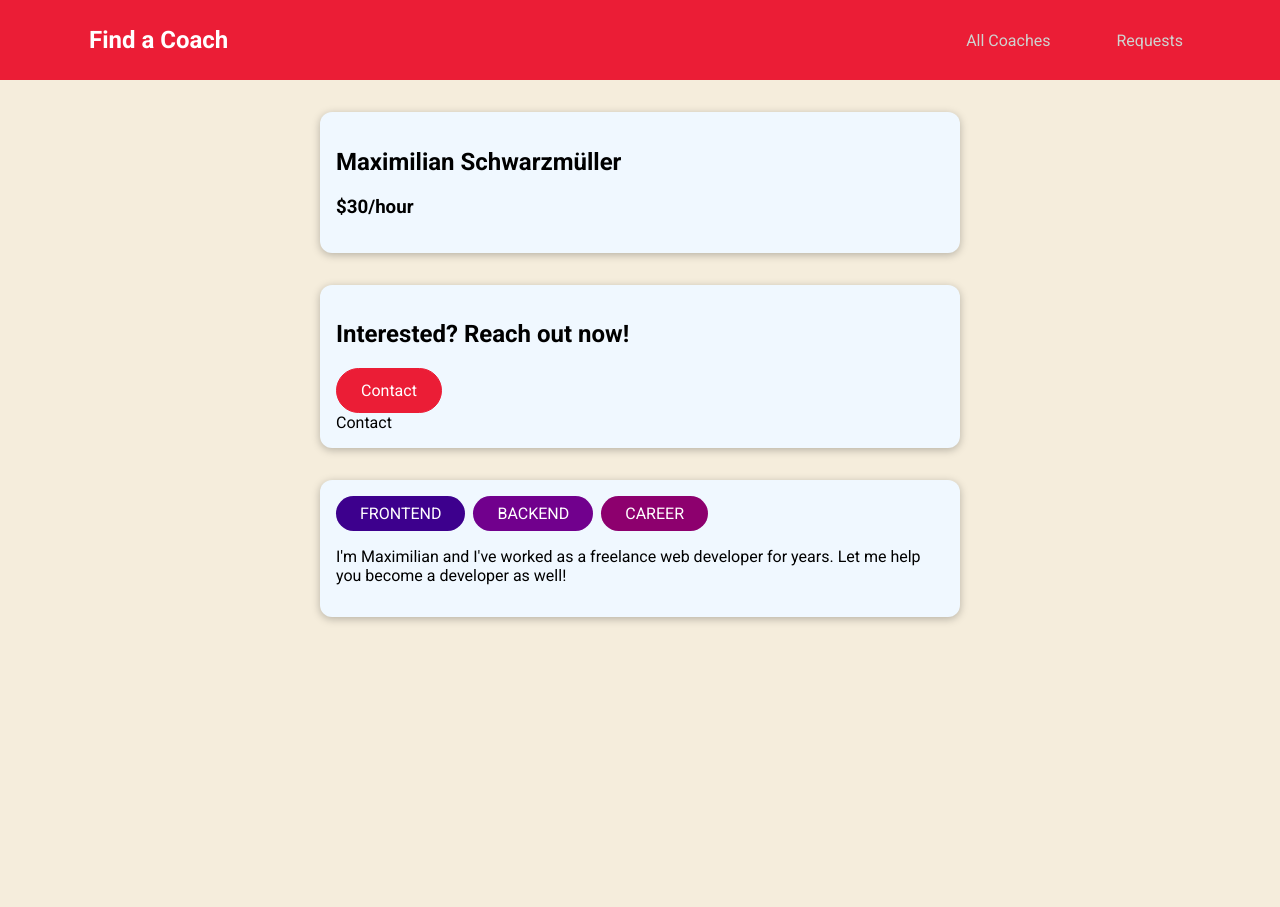
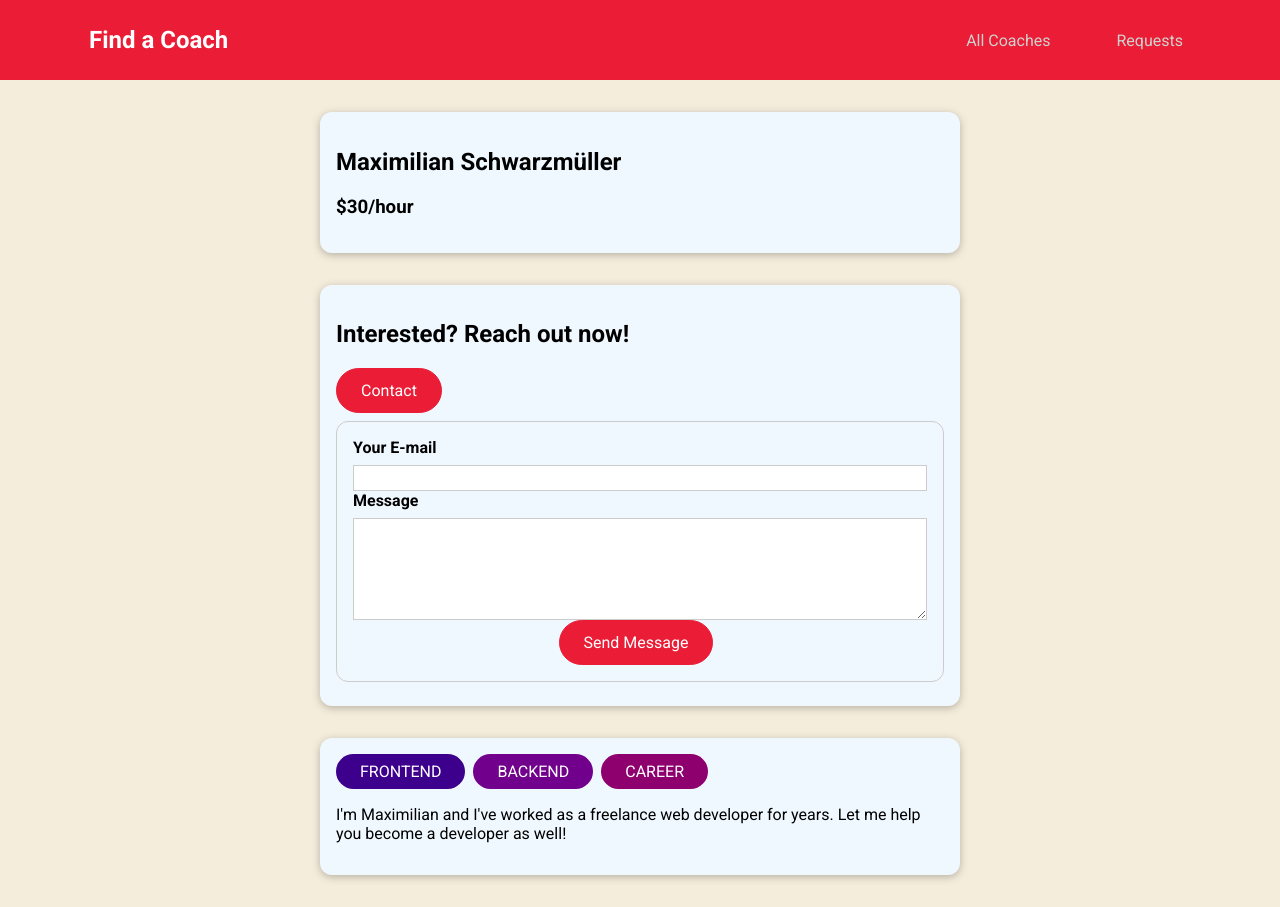
Before and after one commit to ccarranzac/Find-a-Coach-Vue, a Vue app: page /coaches/c1/contact in a window 1280 px wide. Before the commit the page ends 800 px from the top, so only its background shows below. Built offline with nearby package versions, Linux system fonts and the light colour scheme.

Commit message:
adding requests views

```diff
--- /dev/null
+++ b/src/components/requests/RequestItem.vue
@@ -0,0 +1,44 @@
+<template>
+  <li>
+    <div>
+      <a :href="emailLink">{{ request.userEmail }}</a>
+    </div>
+    <p>{{ request.message }}</p>
+  </li>
+</template>
+
+<script>
+export default {
+  props: {
+    request: { type: Object, required: true },
+  },
+  computed: {
+    emailLink() {
+      return 'mailto:' + this.request.userEmail;
+    },
+  },
+};
+</script>
+
+<style scoped>
+li {
+  margin: 1rem 0;
+  border: 1px solid #ccc;
+  padding: 1rem;
+}
+
+a {
+  color: #3d008d;
+  text-decoration: none;
+  font-weight: bold;
+}
+
+a:hover,
+a:active {
+  color: #8d007a;
+}
+
+p {
+  margin: 0.5rem 0 0 0;
+}
+</style>
--- a/src/store/modules/requests/actions.js
+++ b/src/store/modules/requests/actions.js
@@ -0,0 +1,11 @@
+export default {
+  contactCoach(context, payload) {
+    const newRequest = {
+      id: new Date().toISOString(),
+      coachId: payload.coachId,
+      userEmail: payload.email,
+      message: payload.message,
+    };
+    context.commit('createRequest', newRequest);
+  },
+};
--- a/src/store/modules/requests/getters.js
+++ b/src/store/modules/requests/getters.js
@@ -0,0 +1,8 @@
+export default {
+  getRequests(state) {
+    return state.requests;
+  },
+  hasRequests(state) {
+    return state.requests && state.requests.length > 0;
+  },
+};
--- a/src/store/modules/requests/index.js
+++ b/src/store/modules/requests/index.js
@@ -3,8 +3,11 @@ import requestsGetters from './getters';
 import requestsActions from './actions';
 
 export default {
+  namespaced: true,
   state() {
-    return {};
+    return {
+      requests: [],
+    };
   },
   mutations: requestsMutations,
   getters: requestsGetters,
--- a/src/store/modules/requests/mutations.js
+++ b/src/store/modules/requests/mutations.js
@@ -0,0 +1,5 @@
+export default {
+  createRequest(state, payload) {
+    state.requests.push(payload);
+  },
+};
--- a/src/views/requests/ContactCoach.vue
+++ b/src/views/requests/ContactCoach.vue
@@ -1 +1,98 @@
-<template>Contact</template>
+<template>
+  <form class="form-control" @submit.prevent="submitForm">
+    <div>
+      <label for="email">Your E-mail</label>
+      <input type="text" id="email" v-model.trim="email" />
+    </div>
+    <div>
+      <label for="message">Message</label>
+      <textarea rows="5" id="message" v-model.trim="message" />
+    </div>
+    <p class="errors" v-if="!formIsValid">
+      Please enter valid email and non-empty message
+    </p>
+    <div class="actions">
+      <base-button>Send Message</base-button>
+    </div>
+  </form>
+</template>
+
+<script>
+export default {
+  data() {
+    return {
+      email: '',
+      message: '',
+      formIsValid: true,
+    };
+  },
+  methods: {
+    validateForm() {
+      this.formIsValid = true;
+      if (
+        this.email === '' ||
+        !this.email.includes('@') ||
+        this.message === ''
+      ) {
+        this.formIsValid = false;
+      }
+    },
+    submitForm() {
+      this.validateForm();
+      if (this.formIsValid) {
+        const request = {
+          coachId: this.$route.params.id,
+          email: this.email,
+          message: this.message,
+        };
+        this.$store.dispatch('requests/contactCoach', request);
+        this.$router.push({ name: 'coaches' });
+      }
+    },
+  },
+};
+</script>
+
+<style scoped>
+form {
+  margin: 1rem;
+  border: 1px solid #ccc;
+  border-radius: 12px;
+  padding: 1rem;
+}
+
+.form-control {
+  margin: 0.5rem 0;
+}
+
+label {
+  font-weight: bold;
+  margin-bottom: 0.5rem;
+  display: block;
+}
+
+input,
+textarea {
+  display: block;
+  width: 100%;
+  font: inherit;
+  border: 1px solid #ccc;
+  padding: 0.15rem;
+}
+
+input:focus,
+textarea:focus {
+  border-color: #3d008d;
+  background-color: #faf6ff;
+  outline: none;
+}
+
+.errors {
+  font-weight: bold;
+  color: red;
+}
+
+.actions {
+  text-align: center;
+}
+</style>
--- a/src/views/requests/RequestsReceived.vue
+++ b/src/views/requests/RequestsReceived.vue
@@ -1 +1,50 @@
-<template>Requests</template>
+<template>
+  <section>
+    <base-card>
+      <header>
+        <h2>Requests Received</h2>
+      </header>
+      <ul v-if="hasRequests">
+        <request-item
+          v-for="request in requests"
+          :key="request.id"
+          :request="request"
+        ></request-item>
+      </ul>
+      <h3 v-else>You dont have any requests yet!</h3>
+    </base-card>
+  </section>
+</template>
+
+<script>
+import RequestItem from '../../components/requests/RequestItem.vue';
+
+export default {
+  components: { RequestItem },
+  computed: {
+    requests() {
+      return this.$store.getters['requests/getRequests'];
+    },
+    hasRequests() {
+      return this.$store.getters['requests/hasRequests'];
+    },
+  },
+};
+</script>
+
+<style scoped>
+header {
+  text-align: center;
+}
+
+ul {
+  list-style: none;
+  margin: 2rem auto;
+  padding: 0;
+  max-width: 30rem;
+}
+
+h3 {
+  text-align: center;
+}
+</style>
```
